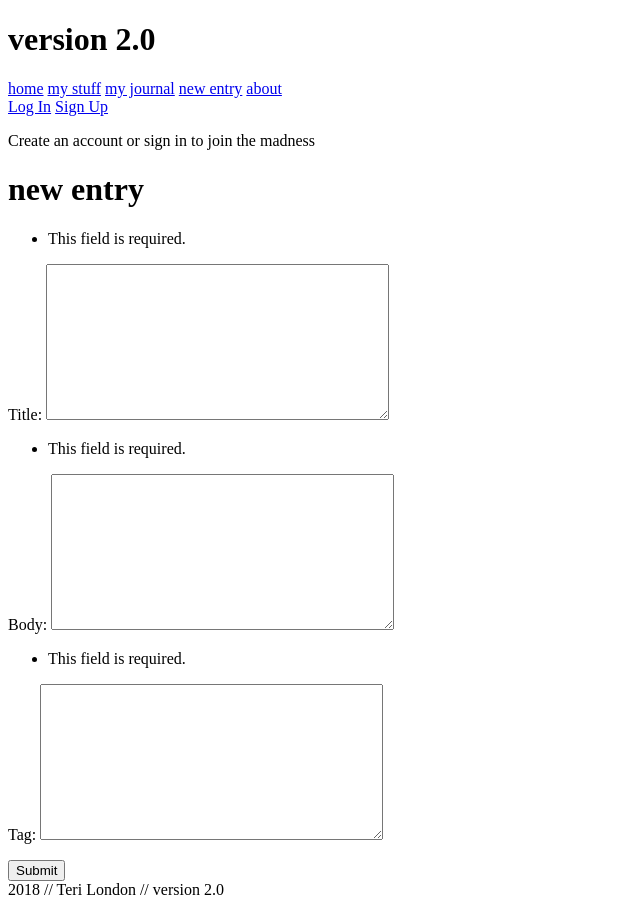
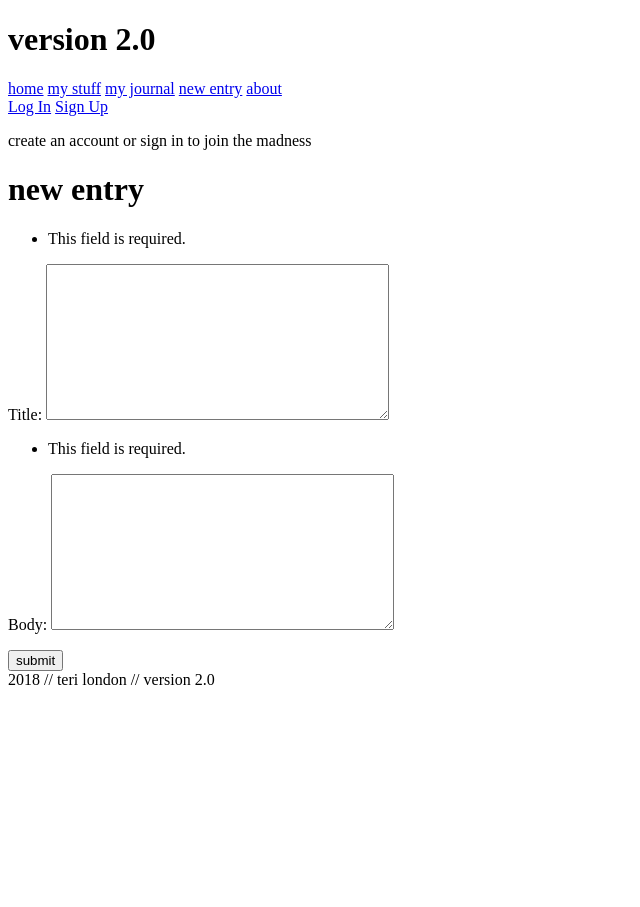
Before and after one commit to londondata/asylum, a Django app: page /newentry in a window 1280 px wide. Shown: the whole page, without its empty margins (0-640 px from the left). After the commit the page ends 685 px from the top, so only its background shows below. Run offline with Django 3.2, Linux system fonts and the light colour scheme.

Commit message:
fxn with the models, tags are annoying

```diff
--- a/newmelo/newmelo_app/forms.py
+++ b/newmelo/newmelo_app/forms.py
@@ -9,7 +9,7 @@ class UserForm(forms.ModelForm):
 class EntryForm(forms.ModelForm):
     class Meta:
         model = Entry
-        fields = ('id', 'title', 'body', 'tag')
+        fields = ('id', 'title', 'body')
 
 class ProfileForm(forms.ModelForm):
     class Meta:
--- a/newmelo/newmelo_app/models.py
+++ b/newmelo/newmelo_app/models.py
@@ -1,4 +1,9 @@
 from django.db import models
+
+# // from bootcamp:
+from django.contrib.auth.models import User
+from django.db.models.signals import post_save
+
 # Create your models here.
 
 class User(models.Model):
@@ -24,11 +29,9 @@ class Profile(models.Model):
         return self.name
 
 class Entry(models.Model):
-    title = models.TextField()
+    title = models.TextField(max_length=500)
     body = models.TextField()
-    tag = models.TextField(max_length=100)
     user = models.ForeignKey(User, on_delete=models.CASCADE, null = True, blank = True, related_name='entry')
-    # created = models.DateTimeField(auto_now_add=True)
 
     def __str__(self):
         return self.name
--- a/newmelo/newmelo_app/templates/newmelo_app/main.html
+++ b/newmelo/newmelo_app/templates/newmelo_app/main.html
@@ -9,11 +9,11 @@
   <body>
     <h1>version 2.0</h1>
     <nav class="mainlinks">
-      <a href="#">home</a>
+      <a href="{% url 'main' %}">home</a>
       <a href="#">my stuff</a>
       <a href="#">my journal</a>
-      <a href="#">new entry</a>
-      <a href="#">about</a>
+      <a href="{% url 'newentry' %}">new entry</a>
+      <a href="{% url 'about' %}">about</a>
     </nav>
     <nav class="loginlinks">
     {% if not user.is_authenticated %}
@@ -40,12 +40,12 @@
 
   	{% if not user.is_authenticated %}
   			<p>
-  				Create an account or sign in to join the madness
+  				create an account or sign in to join the madness
   			</p>
   	{% endif %}
     {% block content %}
 
     {% endblock %}
-  <footer> 2018 // Teri London // version 2.0</footer>
+  <footer> 2018 // teri london // version 2.0</footer>
   </body>
 </html>
--- a/newmelo/newmelo_app/templates/newmelo_app/newentry.html
+++ b/newmelo/newmelo_app/templates/newmelo_app/newentry.html
@@ -6,7 +6,7 @@
     <form method="POST" class="EntryForm">
         {% csrf_token %}
         {{ form.as_p }}
-        <button type="submit" class="save btn btn-default">Submit</button>
+        <button type="submit" class="save btn btn-default">submit</button>
     </form>
 
 
--- a/newmelo/newmelo_app/templates/newmelo_app/userlist.html
+++ b/newmelo/newmelo_app/templates/newmelo_app/userlist.html
@@ -6,7 +6,7 @@
   <ul>
   {% for user in users %}
     <li>
-      <a href="#">{{ user.name }}</a>
+      <a href="{% url 'userlist' pk=user.id %}">{{ user.name }}</a>
     </li>
     {% endfor %}
   </ul>
```
Also changed, not shown: newmelo/newmelo_app/migrations/0002_auto_20180710_0554.py (added).
